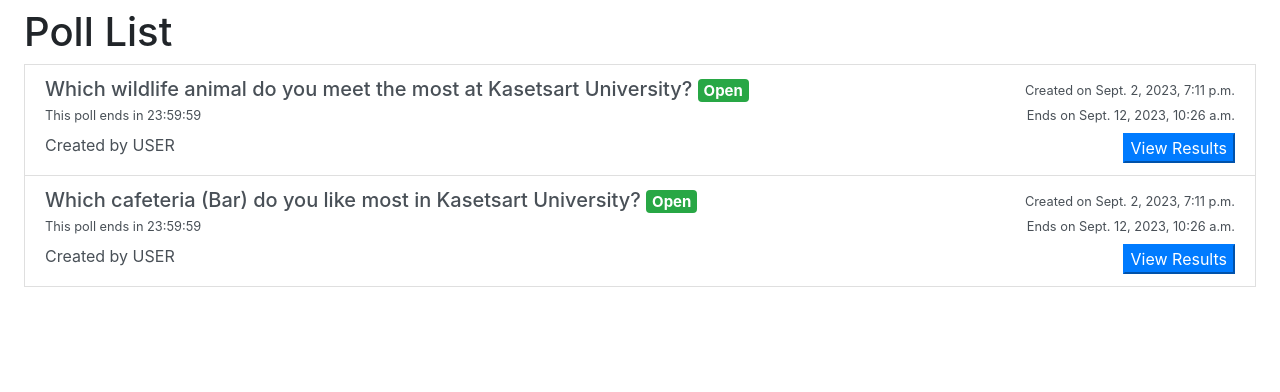
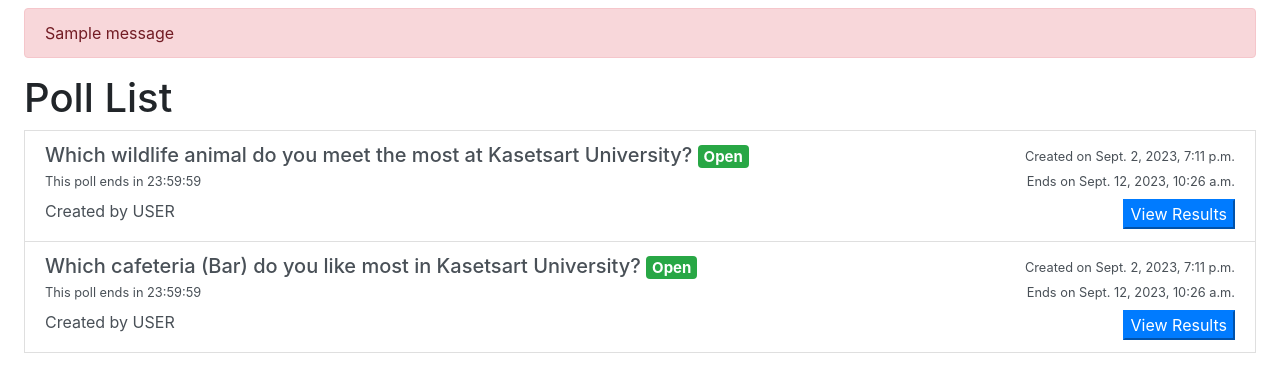
Before and after one commit to CondricNay/ku-polls, a Django app: page /polls/ in a window 1280 px wide. Shown: the part 66-458 px from the top of the page. Run offline with Django 4.2, Linux system fonts and the light colour scheme; data comes from the database, SQL or seed files in the repository; tables that the repository leaves empty hold one stand-in row (values such as "Sample post"); one stand-in notice (Sample message) is shown; some libraries are stand-ins or nearby versions.

Commit message:
add error message for invalid link + remove vote again button

```diff
--- a/polls/templates/polls/index.html
+++ b/polls/templates/polls/index.html
@@ -1,6 +1,15 @@
 {% extends "polls/layout.html" %}
 
 {% block poll_info %}
+    {% if messages %}
+    <div class="messages">
+        {% for message in messages %}
+        <div class="alert alert-danger">
+            {{ message }}
+        </div>
+        {% endfor %}
+    </div>
+    {% endif %}
 {% endblock %}
 
 {% block body %}
--- a/polls/templates/polls/results.html
+++ b/polls/templates/polls/results.html
@@ -44,8 +44,8 @@
     </div>
 </div>
 
-<form action="{% url 'polls:detail' question.id %}">
-    <input class="btn btn-primary" type="submit" value="Back to Vote">
+<form action="{% url 'polls:index' %}">
+    <input class="btn btn-primary" type="submit" value="Back to Poll List">
 </form>
 
 {% endblock %}
--- a/polls/views.py
+++ b/polls/views.py
@@ -1,3 +1,4 @@
+from django.contrib import messages
 from django.db.models.query import QuerySet
 from django.http import Http404, HttpRequest, HttpResponse, HttpResponseRedirect
 from django.shortcuts import get_object_or_404, redirect, render
@@ -36,7 +37,9 @@ class DetailView(generic.DetailView):
         try:
             return super().get(request, *args, **kwargs)
         except Http404:
+            messages.warning(request, 'Invalid Page Access')
             return redirect(reverse('polls:index'))
+
 
 
 class ResultsView(generic.DetailView):
```
